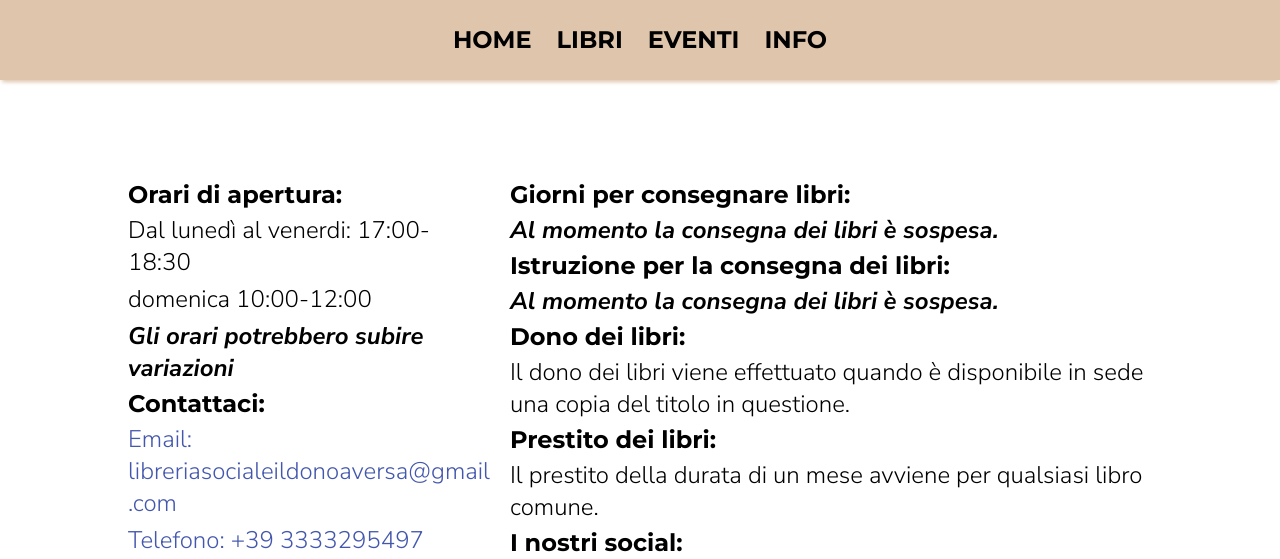
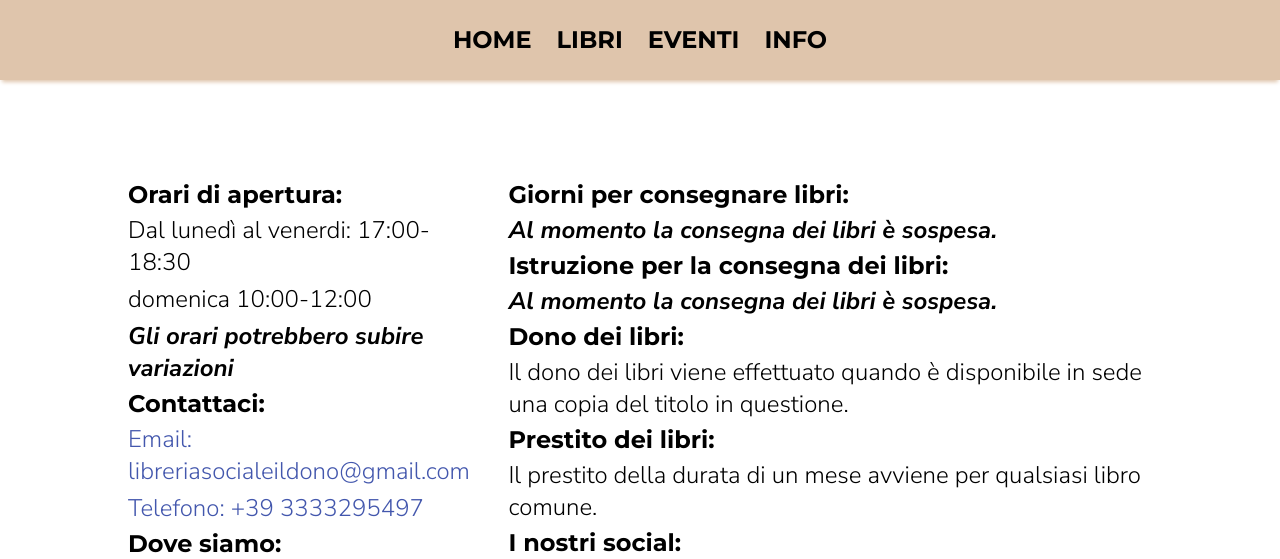
Before and after one commit to IlDono/LibreriaSocialeIlDono, a plain HTML site: page info.html in a window 1280 px wide. Shown: the top 559 px of the page. Drawn offline with Linux system fonts and the light colour scheme.

Commit message:
Add files via upload

```diff
--- a/info.html
+++ b/info.html
@@ -32,7 +32,7 @@
       <p><i><strong>Gli orari potrebbero subire variazioni</strong></i></p>
 
       <h4>Contattaci:</h4>
-      <a target="_blank" href=mailto:"libreriasocialeildonoaversa@gmail.com"><p>Email: libreriasocialeildonoaversa@gmail .com</p></a>
+      <a target="_blank" href=mailto:"libreriasocialeildono@gmail.com"><p>Email: libreriasocialeildono@gmail.com</p></a>
       <a href=tel:"3333295497"><p>Telefono: +39 3333295497</p></a>
 
       <h4>Dove siamo:</h4>
```
